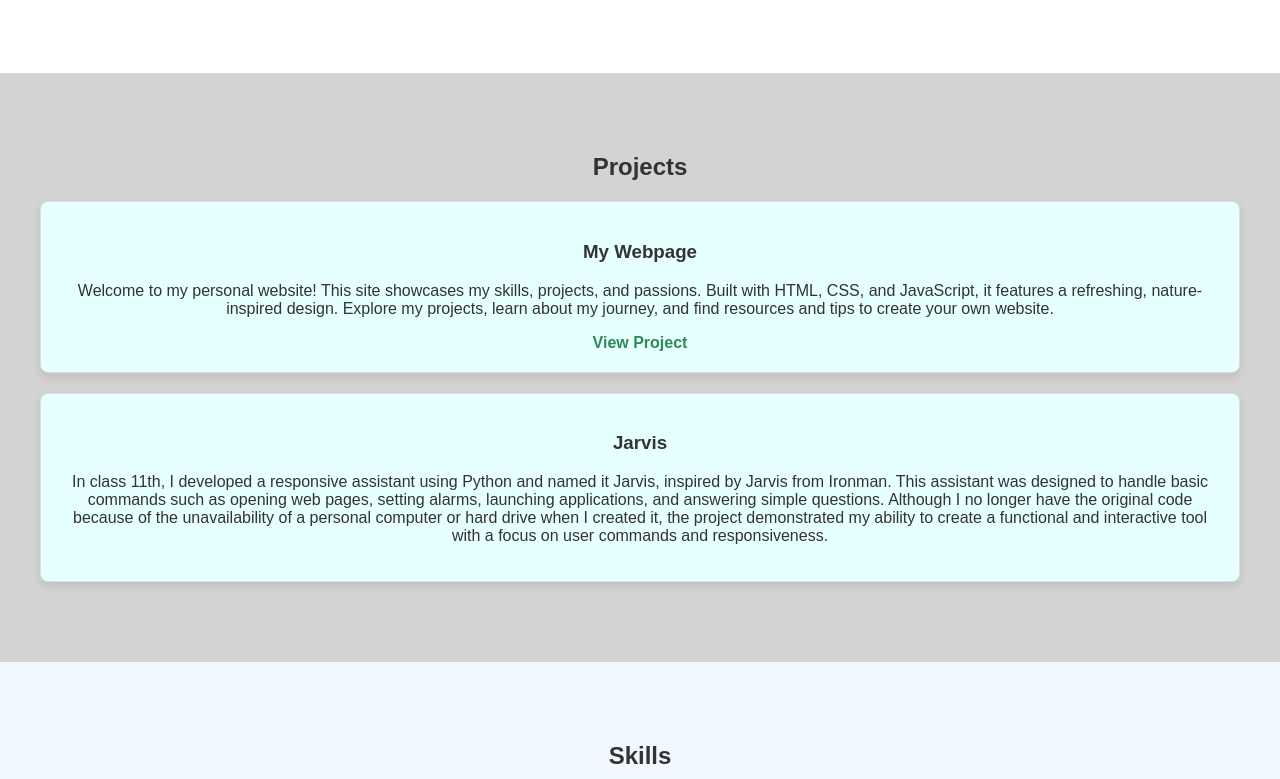
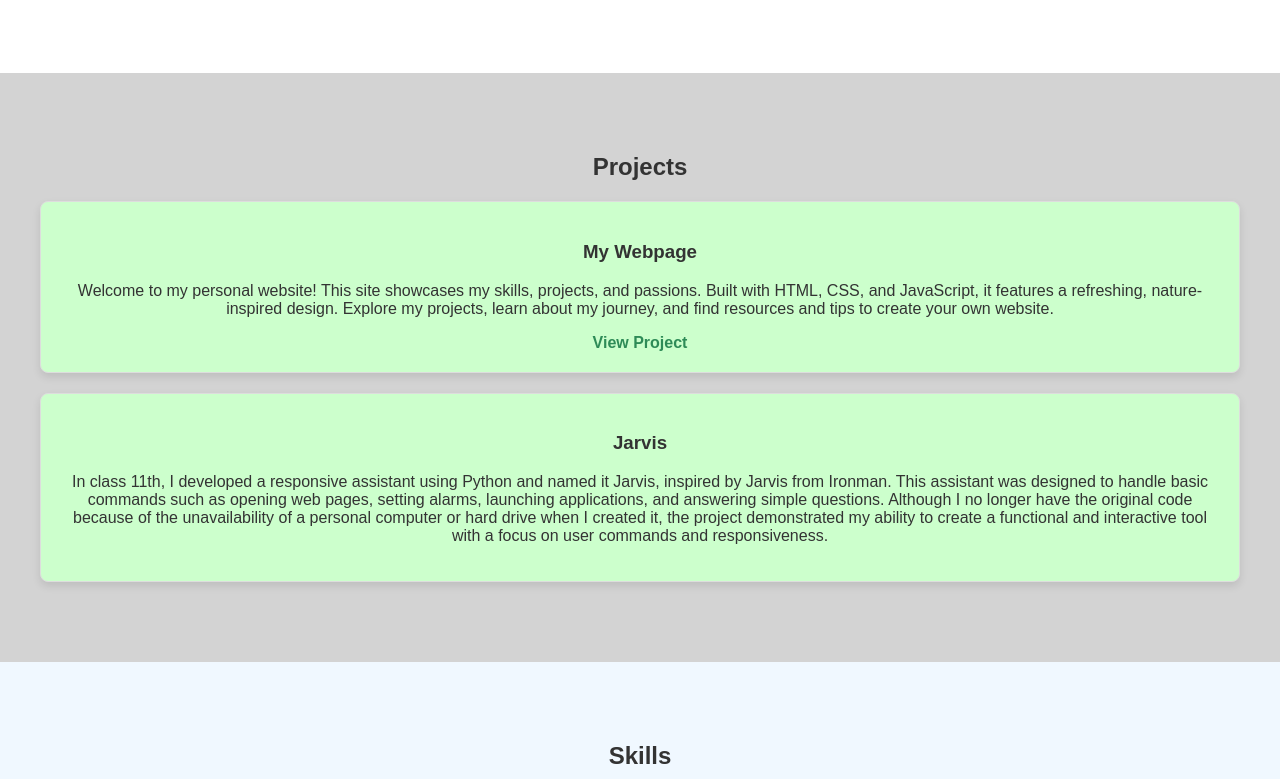
Before and after one commit to utkarsha032/AboutMe, a plain HTML site: page index.html in a window 1280 px wide. Shown: the part 669-1448 px from the top of the page. Drawn offline with Linux system fonts and the light colour scheme.

Commit message:
Update styles.css

```diff
--- a/styles.css
+++ b/styles.css
@@ -75,7 +75,7 @@ section {
 }
 
 .project {
-    background: #e6ffff;
+    background: #ccffcc;
     border: 1px solid #ddd;
     border-radius: 8px;
     padding: 20px;
```
